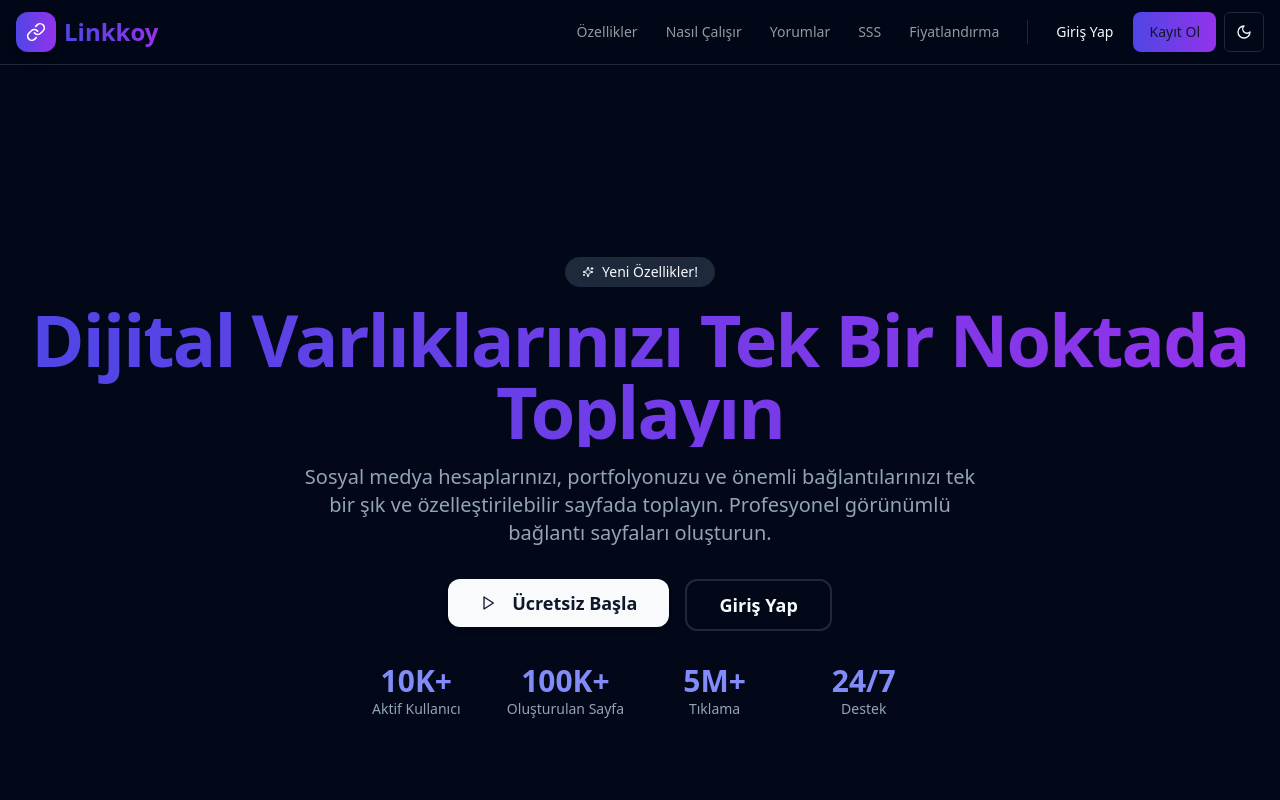
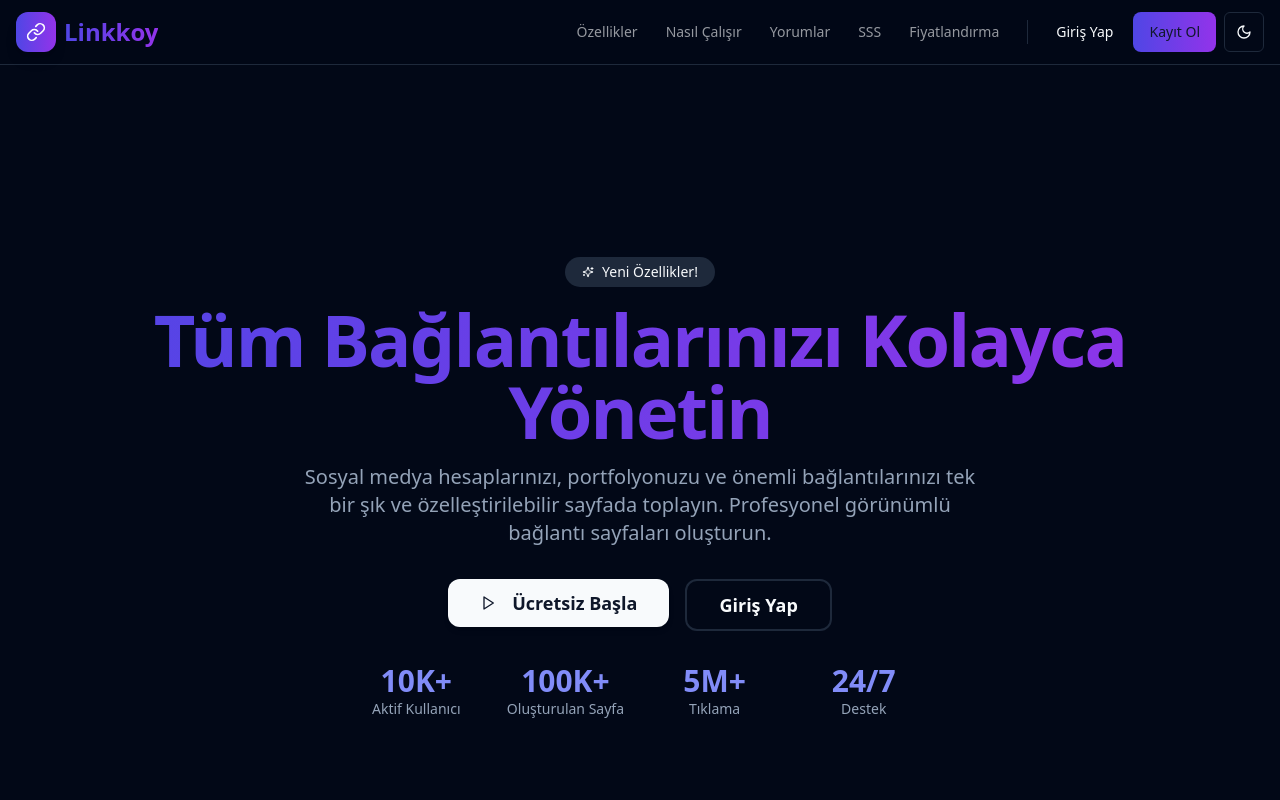
Before and after one commit to gokdeniz522-alt/linklerim, a React (Vite) app: page / in a window 1280 px wide. Shown: the top 800 px of the page. Built offline with nearby package versions, Linux system fonts and the light colour scheme.

Commit message:
[dyad] Ana sayfadaki başlık, farklı metinleri sırayla gösteren animasyonlu bir bileşenle güncellendi. - wrote 2 file(s)

```diff
--- /dev/null
+++ b/src/components/AnimatedText.tsx
@@ -0,0 +1,48 @@
+import React, { useState, useEffect } from 'react';
+import { cn } from '@/lib/utils';
+
+interface AnimatedTextProps {
+  phrases: string[];
+  className?: string;
+  interval?: number; // Metin değişim süresi (ms)
+  animationDuration?: number; // Geçiş animasyon süresi (ms)
+}
+
+const AnimatedText: React.FC<AnimatedTextProps> = ({
+  phrases,
+  className,
+  interval = 3000, // Varsayılan 3 saniye
+  animationDuration = 500, // Varsayılan 0.5 saniye
+}) => {
+  const [currentIndex, setCurrentIndex] = useState(0);
+  const [isVisible, setIsVisible] = useState(true);
+
+  useEffect(() => {
+    const cycleText = setInterval(() => {
+      setIsVisible(false); // Metni gizle (fade out)
+
+      setTimeout(() => {
+        setCurrentIndex((prevIndex) => (prevIndex + 1) % phrases.length);
+        setIsVisible(true); // Yeni metni göster (fade in)
+      }, animationDuration); // Fade out süresi kadar bekle
+    }, interval);
+
+    return () => clearInterval(cycleText);
+  }, [phrases, interval, animationDuration]);
+
+  return (
+    <h1
+      className={cn(
+        "text-4xl font-extrabold tracking-tight sm:text-5xl xl:text-7xl/none bg-clip-text text-transparent bg-gradient-to-r from-indigo-600 to-purple-600",
+        "transition-opacity ease-in-out", // Opaklık geçişi için Tailwind sınıfı
+        isVisible ? "opacity-100" : "opacity-0", // Görünürlük kontrolü
+        className
+      )}
+      style={{ transitionDuration: `${animationDuration}ms` }} // Geçiş süresini ayarla
+    >
+      {phrases[currentIndex]}
+    </h1>
+  );
+};
+
+export default AnimatedText;
--- a/src/pages/LandingPage.tsx
+++ b/src/pages/LandingPage.tsx
@@ -27,6 +27,7 @@ import {
   Code
 } from 'lucide-react';
 import { useState, useEffect } from 'react';
+import AnimatedText from '@/components/AnimatedText'; // Yeni eklenen import
 
 const features = [
   {
@@ -163,6 +164,13 @@ const LandingPage = () => {
     return () => clearInterval(interval);
   }, []);
 
+  const animatedPhrases = [
+    "Dijital Varlıklarınızı Tek Bir Noktada Toplayın",
+    "Tüm Bağlantılarınızı Kolayca Yönetin",
+    "Profilinizi Kişiselleştirin ve Paylaşın",
+    "Tek Linkle Tüm Dünyanızı Gösterin"
+  ];
+
   return (
     <div className="flex flex-col min-h-screen bg-background text-foreground">
       {/* Header */}
@@ -205,9 +213,7 @@ const LandingPage = () => {
                 <Sparkles className="mr-2 h-3 w-3" />
                 Yeni Özellikler!
               </Badge>
-              <h1 className="text-4xl font-extrabold tracking-tight sm:text-5xl xl:text-7xl/none bg-clip-text text-transparent bg-gradient-to-r from-indigo-600 to-purple-600">
-                Dijital Varlıklarınızı Tek Bir Noktada Toplayın
-              </h1>
+              <AnimatedText phrases={animatedPhrases} /> {/* Yeni AnimatedText bileşeni */}
               <p className="max-w-[700px] text-lg text-muted-foreground md:text-xl mx-auto">
                 Sosyal medya hesaplarınızı, portfolyonuzu ve önemli bağlantılarınızı tek bir şık ve özelleştirilebilir sayfada toplayın. Profesyonel görünümlü bağlantı sayfaları oluşturun.
               </p>
```
